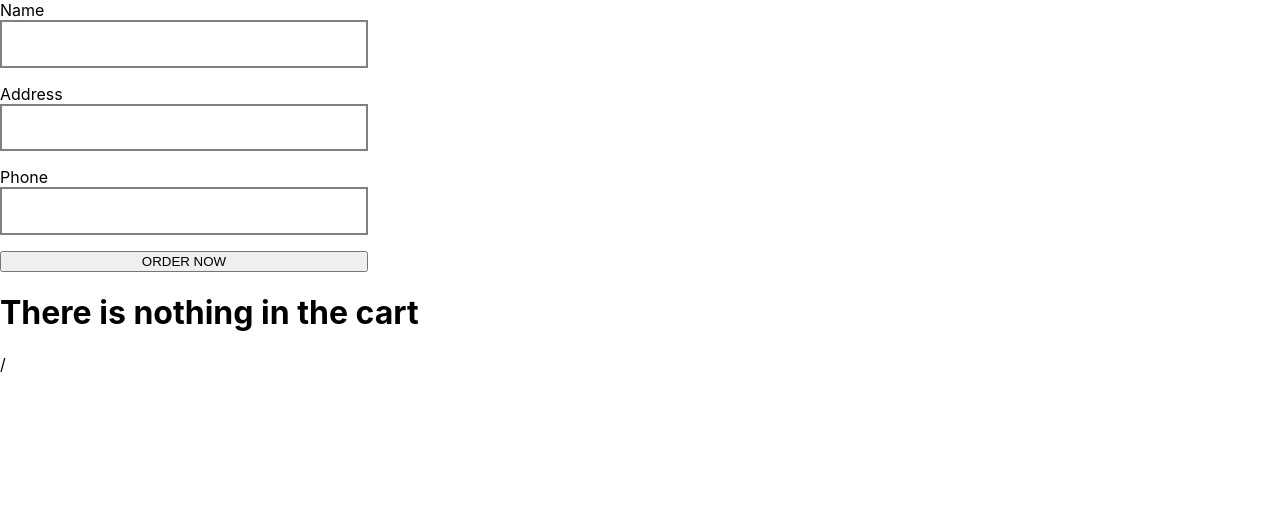
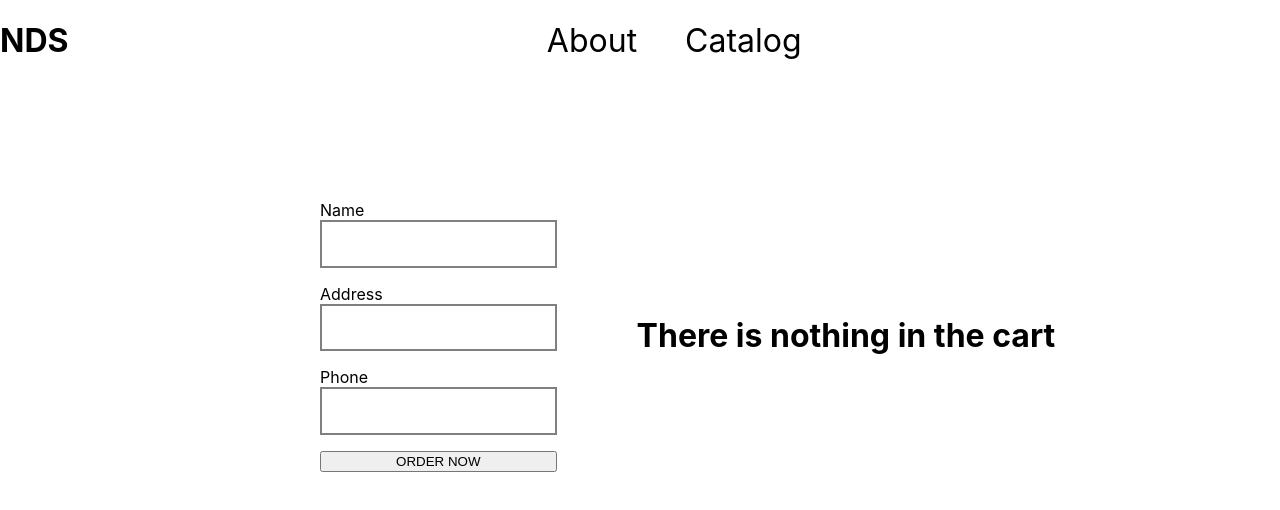
Before and after one commit to S7R4NGER1337/NDSCoffee, a React (Create React App) app in the folder client/: page /order in a window 1280 px wide. Shown: the top 510 px of the page. Built offline with nearby package versions, Linux system fonts and the light colour scheme.

Commit message:
adding some styles to order page

```diff
--- a/client/src/order/Order.js
+++ b/client/src/order/Order.js
@@ -1,6 +1,7 @@
 import OrderCard from "./OrderCard";
 import { useState } from "react";
 import "./order.css";
+import Nav from '../components/nav'
 import { useNavigate } from "react-router-dom";
 
 export default function Order() {
@@ -11,6 +12,17 @@ export default function Order() {
   });
   const navigate = useNavigate()
   const cart = JSON.parse(localStorage.getItem("cart"));
+
+  const linkings = [
+        {
+            linkPath: '/about',
+            linkName: 'About us'
+        },
+        {
+            linkPath: '/catalog',
+            linkName: 'Catalog'
+        }
+    ]
 
   async function submitOrder() {
     const orderedProducts = JSON.parse(localStorage.getItem("cart"));
@@ -38,6 +50,8 @@ export default function Order() {
 
   return (
     <>
+    <Nav navName="NDS" navLinks={linkings}/>
+    <div className="orderContainer">
       <div className="userData">
         <form className="orderForm">
           <label> Name </label>
@@ -58,7 +72,7 @@ export default function Order() {
             onChange={(e) =>
               setUserData({ ...userData, address: e.target.value })
             }
-          />
+            />
 
           <label> Phone </label>
           <input
@@ -69,7 +83,7 @@ export default function Order() {
             onChange={(e) =>
               setUserData({ ...userData, phone: e.target.value })
             }
-          />
+            />
 
           <button type="button" onClick={() => submitOrder()}>
             ORDER NOW
@@ -81,8 +95,9 @@ export default function Order() {
         cart.map((item) => (
           <OrderCard data={item} key={item.id} />
         ))
-        }
-      </div>/
-    </>
+      }
+      </div>
+    </div>
+      </>
   );
 }
--- a/client/src/order/order.css
+++ b/client/src/order/order.css
@@ -3,3 +3,13 @@
     flex-direction: column;
     max-width: 23rem;
 }
+
+.orderContainer{
+    position: absolute;
+    top: 25%;
+    left: 25%;
+    display: flex;
+    gap: 5rem;
+    justify-items: center;
+    align-items: center;
+}
```
